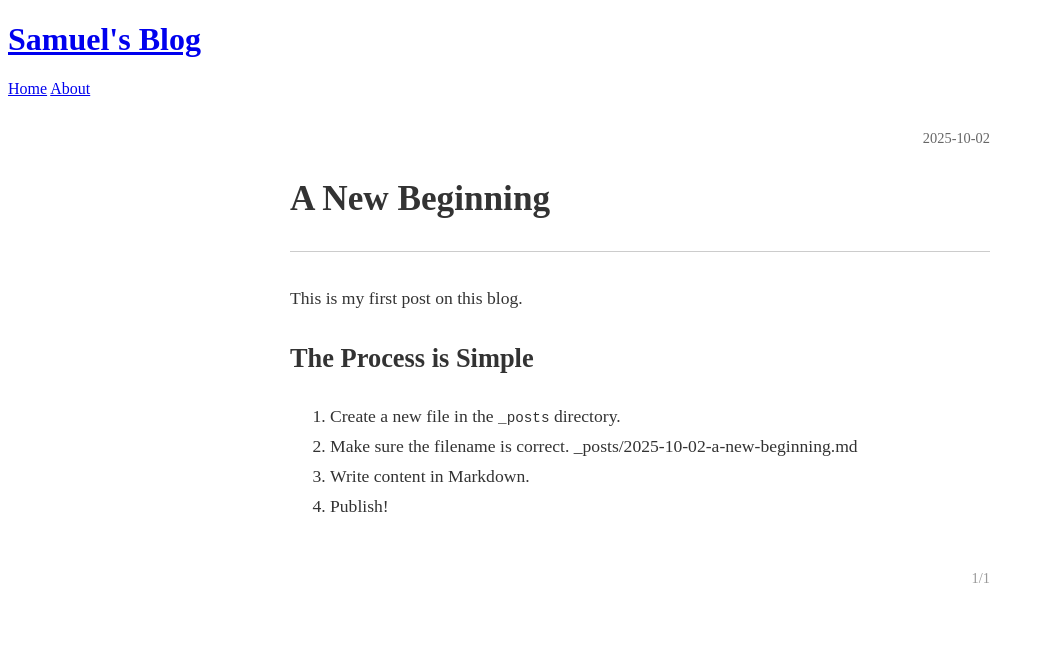
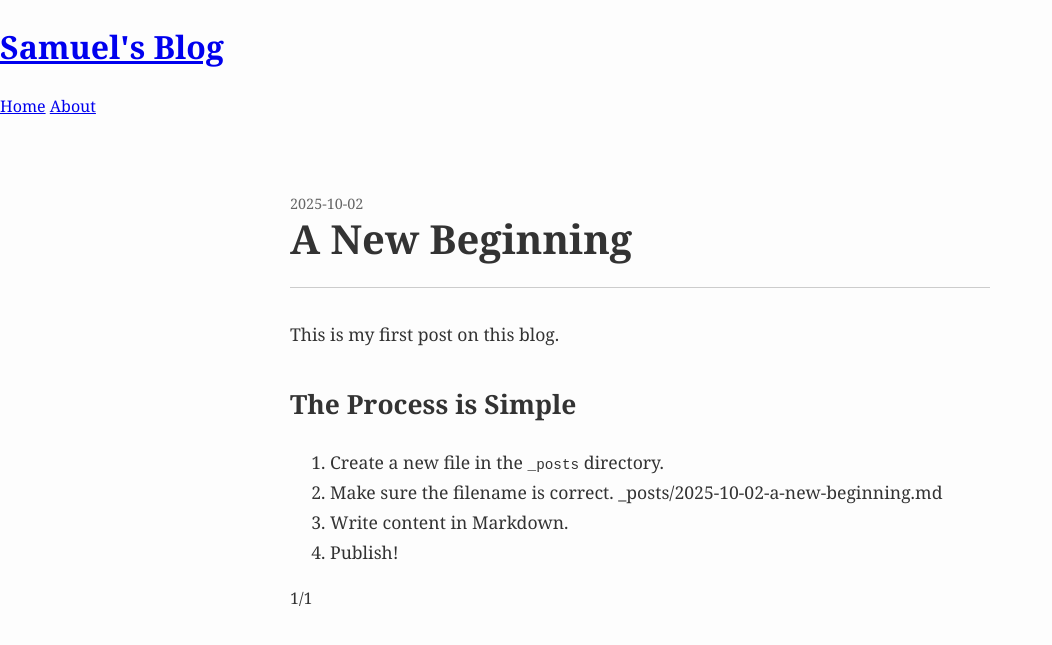
Before and after one commit to sacchen/sacchen.github.io, a Jekyll site: the page built from _posts/2025-10-02-my-first-post.md, in a window 1280 px wide. Shown: the top 645 px of the page, without its empty margins (0-1052 px from the left). Built offline with Jekyll 4.4.1, drawn with Linux system fonts in a browser that asks for light colours.

```diff
--- a/assets/css/style.css
+++ b/assets/css/style.css
@@ -1,76 +1,94 @@
-/* --- A More Modern Font (Optional but Recommended) --- */
-/*
-  For a better look, you can add a Google Font. Go to fonts.google.com,
-  choose a serif font like "Lora", and add its <link> tag to the <head>
-  of your _layouts/default.html file. Then you can use it here.
-  Example: font-family: 'Lora', serif;
-*/
-
-/* --- Container for general pages like the homepage --- */
-.page-container {
-    max-width: 700px;
-    margin: 2rem auto;
-    padding: 0 2rem;
+/* --- General Body & Font Styling --- */
+body {
+    /* We set a base font here, but specify it more directly on the container below */
+    font-family: Georgia, 'Times New Roman', Times, serif; /* UPDATED: Added Georgia as a fallback */
+    color: #333;
+    line-height: 1.6;
+    background-color: #fdfdfd;
+    margin: 0;
+    padding: 0;
   }
 
+  /* --- A More Modern Font (Optional but Recommended) --- */
+  /*
+    For a cleaner, more modern look on screens, you can add a Google Font.
+    1. Go to fonts.google.com and choose a serif font like "Lora" or "Merriweather".
+    2. Get the <link> tag and add it to the <head> of your _layouts/default.html file.
+    3. Uncomment the line below and replace 'Lora' if you chose a different font.
+  */
+  /* body { font-family: 'Lora', serif; } */
 
-/* --- Main Post Container --- */
-.post-container {
-    max-width: 700px; /* Sets the width of the content area */
-    margin: 2rem auto; /* Centers the container on the page */
-    padding: 0 2rem; /* Adds some space on the sides */
-  }
 
-  /* --- Post Article Styling --- */
-  .post-article {
-    font-family: 'Times New Roman', Times, serif; /* Sets the classic serif font */
-    color: #333; /* A dark gray for text is easier on the eyes than pure black */
+  /* --- Main Container for Posts --- */
+  /* This centers your content and sets its maximum width. */
+  .post-container {
+    font-family: Georgia, 'Times New Roman', Times, serif; /* UPDATED: Added Georgia for better serif rendering. */
+    max-width: 700px;
+    margin: 3rem auto;
+    padding: 1rem 2rem;
   }
 
 
   /* --- Post Header Styling --- */
-    .post-header {
-    border-bottom: 1px solid #ccc;
-    padding-bottom: 1rem;
+  /* Contains the title, author, and date. */
+  .post-header {
+    border-bottom: 1px solid #ccc; /* The horizontal line below the header block. */
+    padding-bottom: 1rem;           /* Space between the text and the new line. */
     margin-bottom: 2rem;
   }
 
-    .post-meta {
-    display: flex;
-    justify-content: space-between;
+  .post-title {
+    font-size: 2.5em;
+    font-weight: bold;
+    text-align: left;
+    margin: 0;
+    line-height: 1.2;
+  }
+
+  .post-author {
+    font-size: 1.1em;
+    color: #555;
+    text-align: left;
+    margin-top: 0.5rem;
+    margin-bottom: 0;
+  }
+
+  .post-meta {
     font-size: 0.9em;
     color: #666;
-    margin-bottom: 2rem;
+    margin-top: 0.5rem;
+    text-align: left;
   }
 
-    .post-title {
-    text-align: left; /* This is the line we changed */
-    font-size: 2.2em;
-    margin-bottom: 0.5rem;
-  }
-
-    .post-author {
-    text-align: left; /* Changed this for consistency */
-    font-size: 1em;
-    color: #666;
-    margin-top: 0;
-  }
 
   /* --- Main Post Content --- */
   .post-content {
-    text-align: justify; /* Justifies the text to both margins */
-    line-height: 1.7; /* Improves readability */
     font-size: 1.1em;
+    line-height: 1.7;
+    text-align: justify;
   }
 
-  .post-content h2, .post-content h3 {
-    text-align: left; /* Keep headings left-aligned */
+  .post-content h1, .post-content h2, .post-content h3, .post-content h4 {
+    text-align: left;
+    margin-top: 2rem;
+    font-weight: bold;
   }
 
-  /* --- Post Footer Styling --- */
-  .post-footer {
-    text-align: right;
-    margin-top: 3rem;
-    font-size: 0.9em;
-    color: #999;
+  .post-content blockquote {
+    border-left: 3px solid #ccc;
+    padding-left: 1.5rem;
+    margin-left: 0;
+    font-style: italic;
+    color: #666;
   }
+
+  .post-content a {
+    color: #0056b3;
+    text-decoration: none;
+    border-bottom: 1px dotted #0056b3;
+  }
+
+  .post-content a:hover {
+    color: #003d80;
+    border-bottom-style: solid;
+  }
```
Also changed, not shown: 1 other file.
